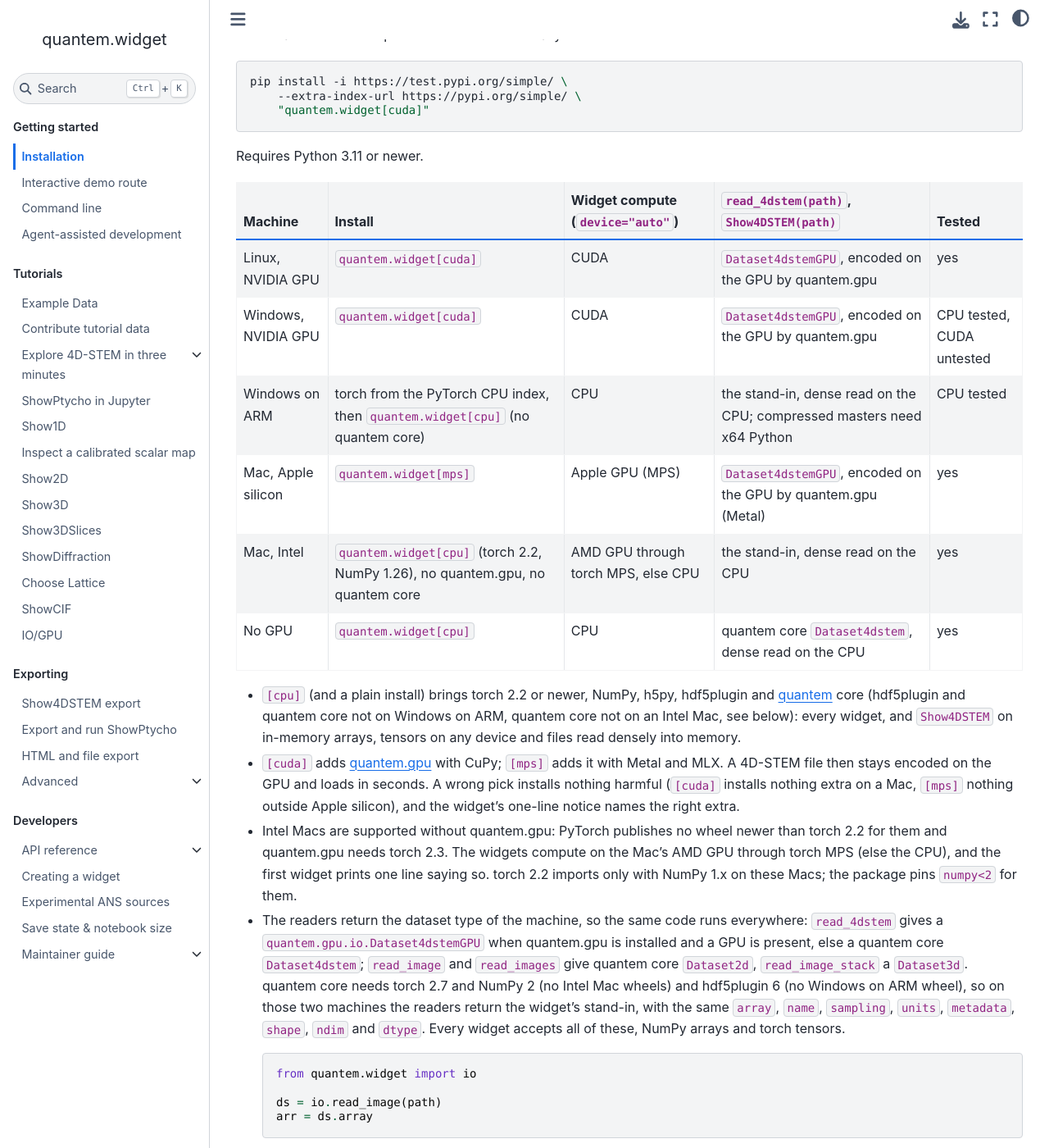
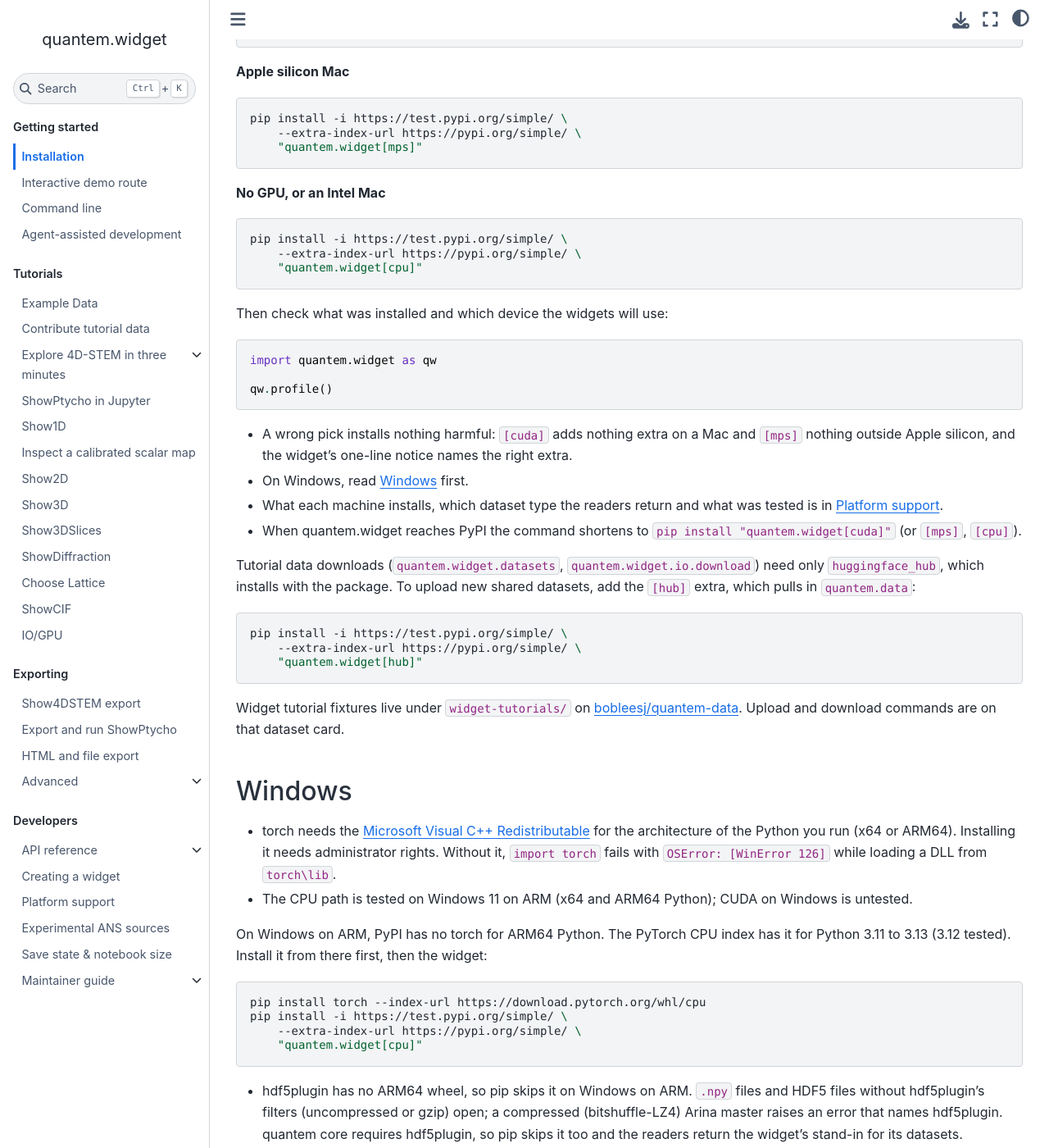
Before and after one commit to bobleesj/quantem.widget, a Jupyter Book: the page built from docs/install.md, in a window 1280 px wide and 1400 px high, scrolled down 279 px. Shown: the whole window at 82% size. Built offline with Jupyter Book 1.0.4 settings and Sphinx 7.4.7 and the Sphinx Book theme 1.1.4, drawn with Linux system fonts in a browser that asks for light colours; some of the changed text lies outside the part shown.

Commit message:
docs: install page leads with the TestPyPI command per machine; platform table moves to developers

````diff
--- a/docs/_toc.yml
+++ b/docs/_toc.yml
@@ -82,6 +82,8 @@
           - file: api/load
       - file: developer/widget-creation
         title: Creating a widget
+      - file: developer/platforms
+        title: Platform support
       - file: developer/experimental-ans
         title: Experimental ANS sources
       - file: developer/save-state-and-notebook-size
--- /dev/null
+++ b/docs/developer/platforms.md
@@ -0,0 +1,51 @@
+# Platform support
+
+What each install line of the [installation page](../install.md) brings on each
+machine, which dataset type the readers return there, and what was tested.
+
+| Machine | Install | Widget compute (`device="auto"`) | `read_4dstem(path)`, `Show4DSTEM(path)` | Tested |
+|---|---|---|---|---|
+| Linux, NVIDIA GPU | `quantem.widget[cuda]` | CUDA | `Dataset4dstemGPU`, encoded on the GPU by quantem.gpu | yes |
+| Windows, NVIDIA GPU | `quantem.widget[cuda]` | CUDA | `Dataset4dstemGPU`, encoded on the GPU by quantem.gpu | CPU tested, CUDA untested |
+| Windows on ARM | torch from the PyTorch CPU index, then `quantem.widget[cpu]` (no quantem core) | CPU | the stand-in, dense read on the CPU; compressed masters need x64 Python | CPU tested |
+| Mac, Apple silicon | `quantem.widget[mps]` | Apple GPU (MPS) | `Dataset4dstemGPU`, encoded on the GPU by quantem.gpu (Metal) | yes |
+| Mac, Intel | `quantem.widget[cpu]` (torch 2.2, NumPy 1.26), no quantem.gpu, no quantem core | AMD GPU through torch MPS, else CPU | the stand-in, dense read on the CPU | yes |
+| No GPU | `quantem.widget[cpu]` | CPU | quantem core `Dataset4dstem`, dense read on the CPU | yes |
+
+- `[cpu]` (and a plain install) brings torch 2.2 or newer, NumPy, h5py,
+  hdf5plugin and [quantem](https://github.com/electronmicroscopy/quantem) core
+  (hdf5plugin and quantem core not on Windows on ARM, quantem core not on an
+  Intel Mac, see below): every widget, and `Show4DSTEM` on in-memory arrays,
+  tensors on any device and files read densely into memory.
+- `[cuda]` adds [quantem.gpu](https://github.com/bobleesj/quantem.gpu) with
+  CuPy; `[mps]` adds it with Metal and MLX. A 4D-STEM file then stays encoded on
+  the GPU and loads in seconds. A wrong pick installs nothing harmful (`[cuda]`
+  installs nothing extra on a Mac, `[mps]` nothing outside Apple silicon), and
+  the widget's one-line notice names the right extra.
+- Intel Macs are supported without quantem.gpu: PyTorch publishes no wheel newer
+  than torch 2.2 for them and quantem.gpu needs torch 2.3. The widgets compute
+  on the Mac's AMD GPU through torch MPS (else the CPU), and the first widget
+  prints one line saying so. torch 2.2 imports only with NumPy 1.x on these
+  Macs; the package pins `numpy<2` for them.
+- The readers return the dataset type of the machine, so the same code runs
+  everywhere: `read_4dstem` gives a `quantem.gpu.io.Dataset4dstemGPU` when
+  quantem.gpu is installed and a GPU is present, else a quantem core
+  `Dataset4dstem`; `read_image` and `read_images` give quantem core
+  `Dataset2d`, `read_image_stack` a `Dataset3d`. quantem core needs torch 2.7
+  and NumPy 2 (no Intel Mac wheels) and hdf5plugin 6 (no Windows on ARM
+  wheel), so on those two machines the readers return the widget's stand-in,
+  with the same `array`, `name`, `sampling`, `units`, `metadata`, `shape`,
+  `ndim` and `dtype`. Every widget accepts all of these, NumPy arrays and
+  torch tensors.
+
+  ```python
+  from quantem.widget import io
+
+  ds = io.read_image(path)
+  arr = ds.array
+  ```
+
+A file opened without the GPU path is read whole into memory. `Show4DSTEM`
+prints one line with the shape, dtype, size and seconds taken, and refuses with
+a clear message when the array would not fit in 80% of the available memory. It
+never bins or crops to make the data fit.
--- a/docs/install.md
+++ b/docs/install.md
@@ -1,16 +1,10 @@
 # Installation
 
-Pick the line for your machine:
+`quantem.widget` is a pre-release on **TestPyPI**. The install command therefore
+names two indexes: TestPyPI for quantem.widget and quantem.gpu, PyPI for
+everything they depend on. Copy the block for your machine. Python 3.11 or newer.
 
-```bash
-pip install "quantem.widget[cuda]"   # NVIDIA GPU (Linux tested; Windows: CPU tested, CUDA untested)
-pip install "quantem.widget[mps]"    # Apple silicon Mac (Metal)
-pip install "quantem.widget[cpu]"    # no GPU, or an Intel Mac (the same as plain pip install quantem.widget)
-```
-
-`quantem.widget` is currently published on **TestPyPI** (pre-release). Until it
-reaches PyPI, add TestPyPI as the index and PyPI as the extra index so its
-dependencies resolve normally:
+**NVIDIA GPU**
 
 ```bash
 pip install -i https://test.pypi.org/simple/ \
@@ -18,54 +12,38 @@
     "quantem.widget[cuda]"
 ```
 
-Requires Python 3.11 or newer.
+**Apple silicon Mac**
 
-| Machine | Install | Widget compute (`device="auto"`) | `read_4dstem(path)`, `Show4DSTEM(path)` | Tested |
-|---|---|---|---|---|
-| Linux, NVIDIA GPU | `quantem.widget[cuda]` | CUDA | `Dataset4dstemGPU`, encoded on the GPU by quantem.gpu | yes |
-| Windows, NVIDIA GPU | `quantem.widget[cuda]` | CUDA | `Dataset4dstemGPU`, encoded on the GPU by quantem.gpu | CPU tested, CUDA untested |
-| Windows on ARM | torch from the PyTorch CPU index, then `quantem.widget[cpu]` (no quantem core) | CPU | the stand-in, dense read on the CPU; compressed masters need x64 Python | CPU tested |
-| Mac, Apple silicon | `quantem.widget[mps]` | Apple GPU (MPS) | `Dataset4dstemGPU`, encoded on the GPU by quantem.gpu (Metal) | yes |
-| Mac, Intel | `quantem.widget[cpu]` (torch 2.2, NumPy 1.26), no quantem.gpu, no quantem core | AMD GPU through torch MPS, else CPU | the stand-in, dense read on the CPU | yes |
-| No GPU | `quantem.widget[cpu]` | CPU | quantem core `Dataset4dstem`, dense read on the CPU | yes |
+```bash
+pip install -i https://test.pypi.org/simple/ \
+    --extra-index-url https://pypi.org/simple/ \
+    "quantem.widget[mps]"
+```
 
-- `[cpu]` (and a plain install) brings torch 2.2 or newer, NumPy, h5py,
-  hdf5plugin and [quantem](https://github.com/electronmicroscopy/quantem) core
-  (hdf5plugin and quantem core not on Windows on ARM, quantem core not on an
-  Intel Mac, see below): every widget, and `Show4DSTEM` on in-memory arrays,
-  tensors on any device and files read densely into memory.
-- `[cuda]` adds [quantem.gpu](https://github.com/bobleesj/quantem.gpu) with
-  CuPy; `[mps]` adds it with Metal and MLX. A 4D-STEM file then stays encoded on
-  the GPU and loads in seconds. A wrong pick installs nothing harmful (`[cuda]`
-  installs nothing extra on a Mac, `[mps]` nothing outside Apple silicon), and
-  the widget's one-line notice names the right extra.
-- Intel Macs are supported without quantem.gpu: PyTorch publishes no wheel newer
-  than torch 2.2 for them and quantem.gpu needs torch 2.3. The widgets compute
-  on the Mac's AMD GPU through torch MPS (else the CPU), and the first widget
-  prints one line saying so. torch 2.2 imports only with NumPy 1.x on these
-  Macs; the package pins `numpy<2` for them.
-- The readers return the dataset type of the machine, so the same code runs
-  everywhere: `read_4dstem` gives a `quantem.gpu.io.Dataset4dstemGPU` when
-  quantem.gpu is installed and a GPU is present, else a quantem core
-  `Dataset4dstem`; `read_image` and `read_images` give quantem core
-  `Dataset2d`, `read_image_stack` a `Dataset3d`. quantem core needs torch 2.7
-  and NumPy 2 (no Intel Mac wheels) and hdf5plugin 6 (no Windows on ARM
-  wheel), so on those two machines the readers return the widget's stand-in,
-  with the same `array`, `name`, `sampling`, `units`, `metadata`, `shape`,
-  `ndim` and `dtype`. Every widget accepts all of these, NumPy arrays and
-  torch tensors.
+**No GPU, or an Intel Mac**
 
-  ```python
-  from quantem.widget import io
+```bash
+pip install -i https://test.pypi.org/simple/ \
+    --extra-index-url https://pypi.org/simple/ \
+    "quantem.widget[cpu]"
+```
 
-  ds = io.read_image(path)
-  arr = ds.array
-  ```
+Then check what was installed and which device the widgets will use:
 
-A file opened without the GPU path is read whole into memory. `Show4DSTEM`
-prints one line with the shape, dtype, size and seconds taken, and refuses with
-a clear message when the array would not fit in 80% of the available memory. It
-never bins or crops to make the data fit.
+```python
+import quantem.widget as qw
+
+qw.profile()
+```
+
+- A wrong pick installs nothing harmful: `[cuda]` adds nothing extra on a Mac
+  and `[mps]` nothing outside Apple silicon, and the widget's one-line notice
+  names the right extra.
+- On Windows, read [Windows](#windows) first.
+- What each machine installs, which dataset type the readers return and what
+  was tested is in [Platform support](developer/platforms.md).
+- When quantem.widget reaches PyPI the command shortens to
+  `pip install "quantem.widget[cuda]"` (or `[mps]`, `[cpu]`).
 
 Tutorial data downloads (`quantem.widget.datasets`, `quantem.widget.io.download`)
 need only `huggingface_hub`, which installs with the package. To upload new
@@ -96,7 +74,9 @@
 
 ```bash
 pip install torch --index-url https://download.pytorch.org/whl/cpu
-pip install "quantem.widget[cpu]"
+pip install -i https://test.pypi.org/simple/ \
+    --extra-index-url https://pypi.org/simple/ \
+    "quantem.widget[cpu]"
 ```
 
 - hdf5plugin has no ARM64 wheel, so pip skips it on Windows on ARM. `.npy`
@@ -135,8 +115,8 @@
 
 Each Colab-ready tutorial has one collapsed **Install QuantEM** cell. Its two
 plain steps download and run the shared `scripts/install_colab.py` installer, which
-resolves only the newest `quantem.widget` and `quantem.gpu` wheel URLs from
-TestPyPI. Normal dependencies still come from PyPI, and Colab's loaded NumPy
+takes the newest `quantem.widget` wheel on TestPyPI and the newest `quantem.gpu`
+wheel inside the range that widget release pins. Normal dependencies still come from PyPI, and Colab's loaded NumPy
 and Numba versions are preserved. After installation, the cell calls
 `quantem.widget.profile()` automatically so the notebook records the installed
 QuantEM versions and active compute environment. Do not use TestPyPI as
@@ -180,11 +160,3 @@
 - **Intel Mac** (`[cpu]`): torch MPS on the AMD GPU for the widgets' own
   compute; files are read on the CPU. quantem.gpu is not available.
 - **CPU**: everything runs, more slowly.
-
-## Verify
-
-```python
-import quantem.widget as qw
-
-qw.profile()
-```
````
Also changed, not shown: README.md (+16 -14 lines).
